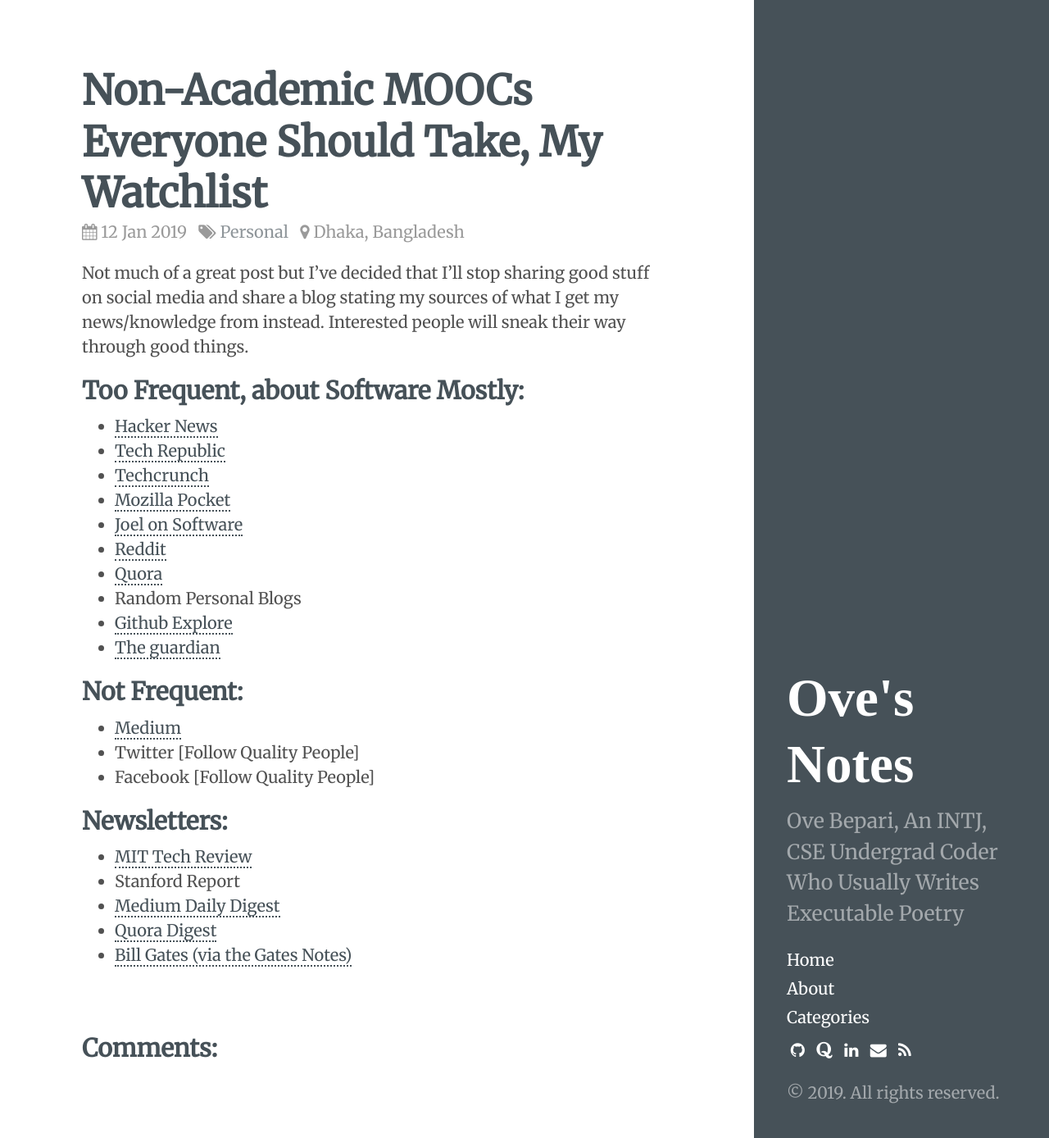
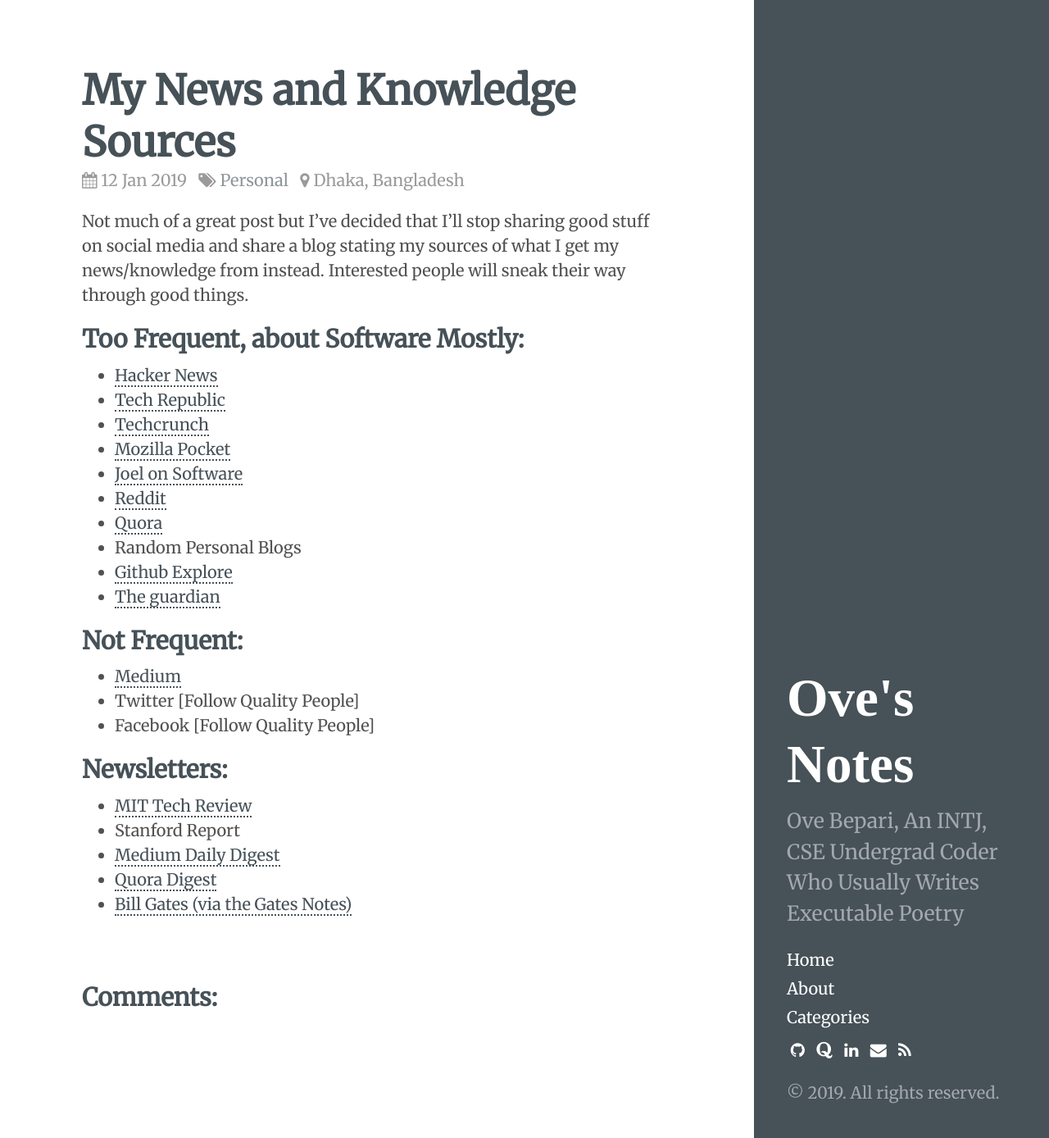
Before and after one commit to ovebepari/ovebepari.github.io, a Jekyll site: the page built from _posts/2019-01-12-oves-news-knowledge-sources.md, in a window 1280 px wide and 1388 px high. Shown: the whole window at 82% size. Built offline with Jekyll 4.4.1, drawn with Linux system fonts in a browser that asks for light colours; comment, search, counter and statistics services are not loaded.

Commit message:
title added

```diff
--- a/_posts/2019-01-12-oves-news-knowledge-sources.md
+++ b/_posts/2019-01-12-oves-news-knowledge-sources.md
@@ -1,6 +1,6 @@
 ---
 layout: post
-title: Non-Academic MOOCs Everyone Should Take, My Watchlist
+title: My News and Knowledge Sources
 comments: true
 categories: Personal
 location: Dhaka, Bangladesh
```
